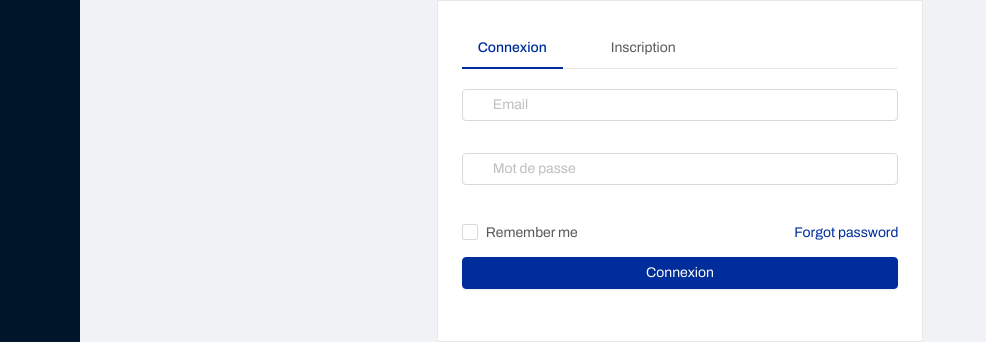
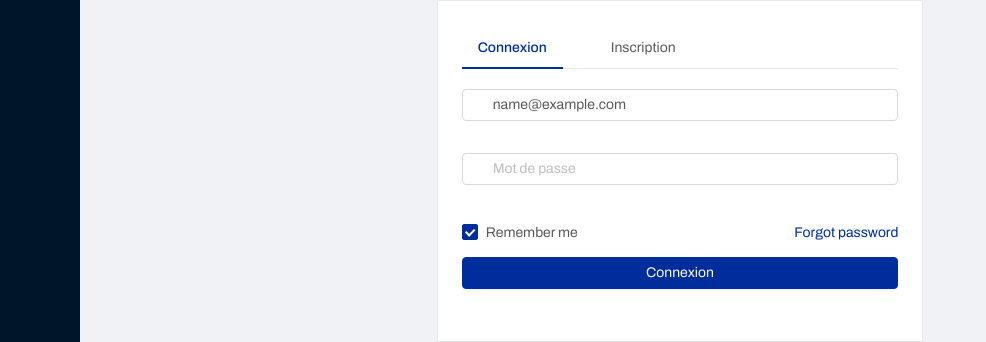
Before and after one commit to Fluance-project/Fluance-app, a Vue app in the folder app/: page /login in a window 1280 px wide. Shown: the part 188-530 px from the top of the page, without its empty margins (0-986 px from the left). Built offline with nearby package versions, Linux system fonts and the light colour scheme; no server answers; sample sign-in values are in the browser's storage.

Commit message:
remember me when login

```diff
--- a/app/src/api/services/accounts.js
+++ b/app/src/api/services/accounts.js
@@ -61,4 +61,16 @@ export default class AccountService {
             return false;
         }
     }
+
+    persistUser(dataUser) {
+        window.localStorage.setItem('user', JSON.stringify(dataUser));
+    }
+
+    getDataUser() {
+        if(window.localStorage.getItem('user')){
+            return window.localStorage.getItem('user')
+        } else {
+            return false;
+        }
+    }
 }
--- a/app/src/components/Login.vue
+++ b/app/src/components/Login.vue
@@ -26,7 +26,7 @@
                   </a-input>
                 </a-form-item>
                 <a-form-item>
-                  <a-checkbox>Remember me</a-checkbox>
+                  <a-checkbox v-model="rememberMe">Remember me</a-checkbox>
                   <a class="login-form-forgot" href>Forgot password</a>
                   <a-button type="primary" html-type="submit" class="login-form-button">Connexion</a-button>
                 </a-form-item>
@@ -89,6 +89,7 @@ export default {
       autoCompleteResult: [],
       email: "",
       password: "",
+      rememberMe: true,
       // signFirstname: "",
       signName: "",
       signPassword: "",
@@ -124,6 +125,11 @@ export default {
       // To disabled submit button at the beginning.
       this.form.validateFields();
       // console.log(this.$store.state.account)
+      const userData = JSON.parse(this.$service.account.getDataUser())
+      if (userData) {
+        this.email = userData.email;
+        this.password = userData.password
+      }
     });
   },
   computed: mapState({
@@ -153,6 +159,14 @@ export default {
             password: this.password
           })
           .then(res => {
+            if (this.rememberMe === true) {
+              this.$service.account.persistUser({
+                email: this.email,
+                password: this.password
+              })
+            } else {
+              localStorage.removeItem('user')
+            }
             this.$service.account.persist(res.data);
             // stored user and token information
             this.$store.dispatch('account/token', res.data.token);
```
